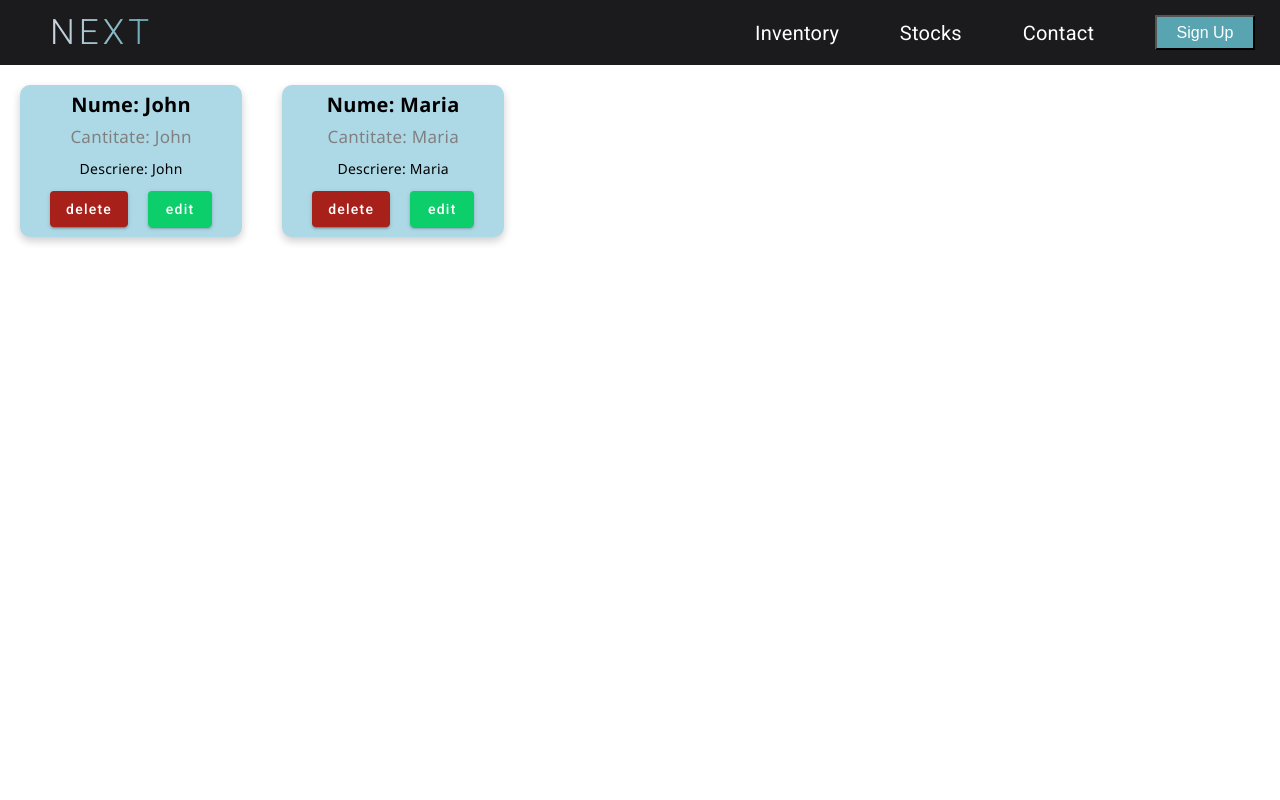
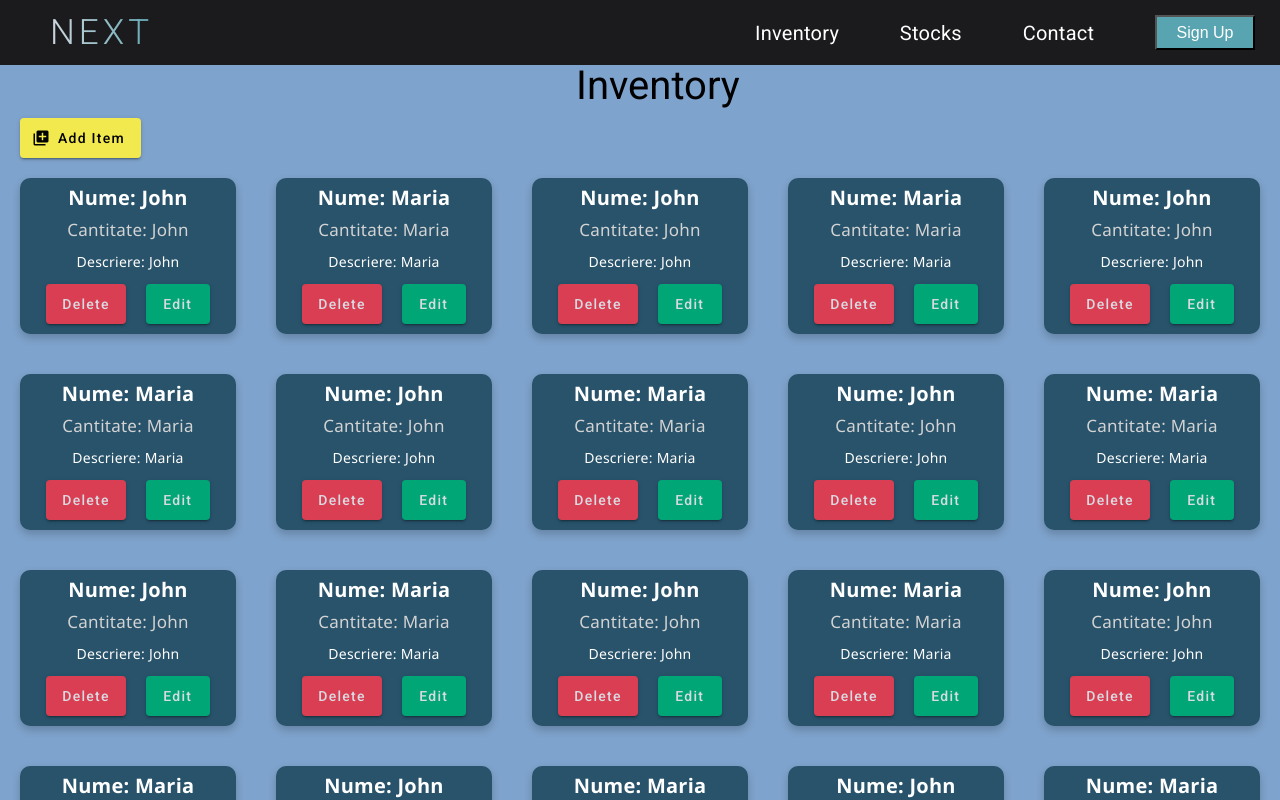
Before and after one commit to JarcauCristian/PIU, an Angular app in the folder Site Angular/Angular_Site/: page /inventory in a window 1280 px wide. Shown: the top 800 px of the page. Built offline with nearby package versions, Linux system fonts and the light colour scheme.

Commit message:
Nothing new:

```diff
--- a/Site Angular/Angular_Site/src/app/app-routing.module.ts
+++ b/Site Angular/Angular_Site/src/app/app-routing.module.ts
@@ -2,10 +2,12 @@ import { NgModule } from '@angular/core';
 import { RouterModule, Routes } from '@angular/router';
 import { HomeComponent } from './body/home/home.component';
 import { InventoryComponent } from './body/inventory/inventory.component';
+import { FormComponent } from './body/form/form.component';
 
 const routes: Routes = [
   { path: '', component: HomeComponent },
-  { path: 'inventory', component: InventoryComponent }
+  { path: 'inventory', component: InventoryComponent },
+  { path: 'form', component: FormComponent }
 ];
 
 @NgModule({
--- /dev/null
+++ b/Site Angular/Angular_Site/src/app/body/form/form.component.html
@@ -0,0 +1,17 @@
+<div class="form" [formGroup]="form">
+    <mat-form-field appearance="fill">
+        <mat-label>Fill form field</mat-label>
+        <input matInput type="text" fromControlName="name" placeholder="name">
+        <mat-icon matSuffix>sentiment_very__satisfied</mat-icon>
+    </mat-form-field>
+    <mat-form-field appearance="fill">
+        <mat-label>Fill form field</mat-label>
+        <input matInput type="text" fromControlName="descriere" placeholder="descriere">
+        <mat-icon matSuffix>sentiment_very__satisfied</mat-icon>
+    </mat-form-field>
+    <mat-form-field appearance="fill">
+        <mat-label>Fill form field</mat-label>
+        <input matInput type="text" fromControlName="cantitate" placeholder="cantitate">
+        <mat-icon matSuffix>sentiment_very__satisfied</mat-icon>
+    </mat-form-field>
+</div>
--- /dev/null
+++ b/Site Angular/Angular_Site/src/app/body/form/form.component.ts
@@ -0,0 +1,26 @@
+import { Component, OnInit } from '@angular/core';
+import { FormBuilder, FormGroup } from '@angular/forms';
+
+@Component({
+  selector: 'app-form',
+  templateUrl: './form.component.html',
+  styleUrls: ['./form.component.scss']
+})
+export class FormComponent implements OnInit{
+
+  form!: FormGroup;
+  constructor(private formBuilder: FormBuilder) {}
+
+  ngOnInit(): void {
+    this.createForm();
+  }
+
+  private createForm(): void {
+    this.form = this.formBuilder.group({
+      name: [null],
+      descriere: [null],
+      cantitate: [null]
+    })
+  }
+
+}
--- a/Site Angular/Angular_Site/src/app/body/inventory/inventory.component.html
+++ b/Site Angular/Angular_Site/src/app/body/inventory/inventory.component.html
@@ -1,11 +1,15 @@
-<div class="items">
-    <div *ngFor="let item of items" class="item">
-        <p class="name">Nume: {{item}}</p>
-        <p class="quantity">Cantitate: {{item}}</p>
-        <p claas="description">Descriere: {{item}}</p>
+<div class="body">
+    <h1>Inventory</h1>
+    <button mat-raised-button class="add__item">Add Item<mat-icon>library_add</mat-icon></button>
+    <div class="items">
+      <div *ngFor="let item of items" class="item">
+        <p class="name">Nume: {{ item }}</p>
+        <p class="quantity">Cantitate: {{ item }}</p>
+        <p claas="description">Descriere: {{ item }}</p>
         <div class="buttons">
-            <button mat-raised-button class="delete">delete</button>
-            <button mat-raised-button class="edit">edit</button>
+          <button mat-raised-button class="delete">Delete</button>
+          <button mat-raised-button class="edit">Edit</button>
         </div>
+      </div>
     </div>
 </div>
--- a/Site Angular/Angular_Site/src/app/body/inventory/inventory.component.scss
+++ b/Site Angular/Angular_Site/src/app/body/inventory/inventory.component.scss
@@ -1,11 +1,27 @@
+.body {
+    background: #7EA3CC;
+    margin-top: 60px;
+}
+
+.body h1 {
+    margin-left: 45%;
+    font-size: 40px;
+    padding-top: 10px;
+    font-weight: 20%;
+}
+
+.body button {
+    background-color: #F2E94E;
+    height: 40px;
+    margin-left: 20px;
+}
+
 .items {
     display: grid;
-    grid-template-columns: repeat(5, 1fr);
+    grid-template-columns: repeat(auto-fit, minmax(250px, 1fr));
     grid-template-rows: repeat(5, 1fr);
     grid-column-gap: 0px;
     grid-row-gap: 0px;
-    height: 100%;
-    background: white;
 }
 
 .item {
@@ -15,7 +31,8 @@
     align-items: center;
     margin: 20px;
     max-width: 300px;
-    background: lightblue;
+    color: white;
+    background: #28536B;
     box-shadow: 0 4px 8px 0 rgba(0, 0, 0, 0.2);
     border-radius: 10px;
     font-family:'Segoe UI', Tahoma, Geneva, Verdana, sans-serif;
@@ -28,7 +45,7 @@
 
 .quantity {
     font-size: 17px;
-    color: grey;
+    color: lightgray;
 }
 
 .description {
@@ -46,11 +63,11 @@
 }
 
 .buttons :last-child {
-    background-color: #0cce6b;
-    color: white;
+    background-color: #00A676;
+    color: #D8DBE2;
 }
 
 .buttons :first-child {
-    background-color: #a8201a;
-    color: white;
+    background-color:#DA3E52;
+    color: #D8DBE2;
 }
--- a/Site Angular/Angular_Site/src/app/body/inventory/inventory.component.ts
+++ b/Site Angular/Angular_Site/src/app/body/inventory/inventory.component.ts
@@ -8,6 +8,34 @@ import { Component } from '@angular/core';
 export class InventoryComponent {
   items : string[] = [
     "John",
+    "Maria",
+    "John",
+    "Maria",
+    "John",
+    "Maria",
+    "John",
+    "Maria",
+    "John",
+    "Maria",
+    "John",
+    "Maria",
+    "John",
+    "Maria",
+    "John",
+    "Maria",
+    "John",
+    "Maria",
+    "John",
+    "Maria",
+    "John",
+    "Maria",
+    "John",
+    "Maria",
+    "John",
+    "Maria",
+    "John",
+    "Maria",
+    "John",
     "Maria"
   ]
 }
--- a/Site Angular/Angular_Site/src/app/header/header.component.scss
+++ b/Site Angular/Angular_Site/src/app/header/header.component.scss
@@ -5,9 +5,12 @@
     width: 100%;
     height: 65px;
     background: #1B1B1E;
-    position: sticky;
+    position: fixed;
+    margin-bottom: 20px;
     justify-content: flex-start;
     align-items: center;
+    z-index: 10;
+    top: 0;
 }
 
 .nav_btn {
```
Also changed, not shown: Site Angular/Angular_Site/src/app/app.module.ts (+11 -2 lines), Site Angular/Angular_Site/src/app/body/form/form.component.scss (added), 1 other file (tests, documents, lock files or other folders).
